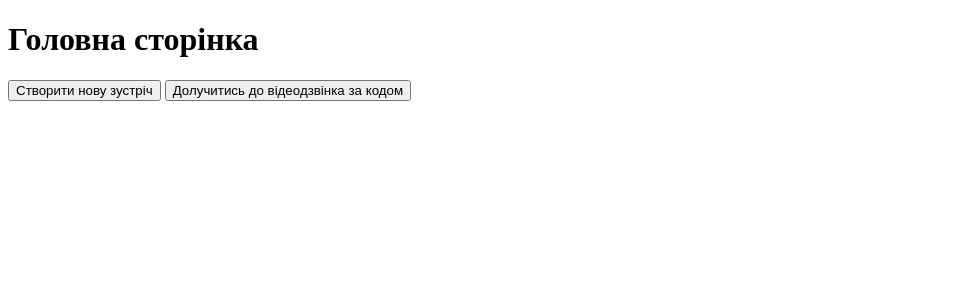
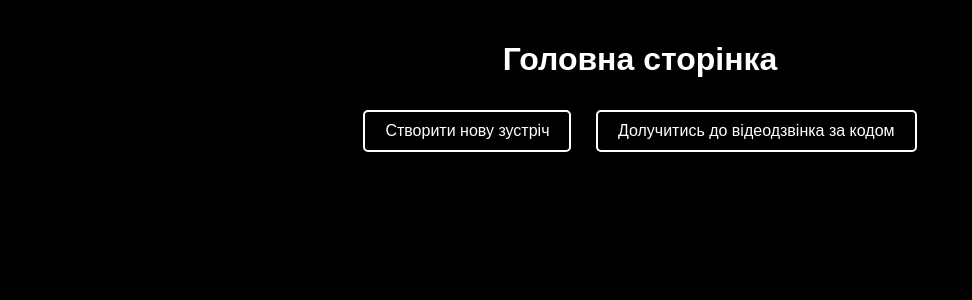
Before and after one commit to galaburdal/Galaburda.University.Google-Meet, a Flask app: page / in a window 1280 px wide. Shown: the top 300 px of the page, without its empty margins (0-972 px from the left). Run offline with Flask 3, Linux system fonts and the light colour scheme.

Commit message:
new tasks

```diff
--- a/templates/index.html
+++ b/templates/index.html
@@ -5,19 +5,90 @@
     <meta http-equiv="X-UA-Compatible" content="IE=edge">
     <meta name="viewport" content="width=device-width, initial-scale=1.0">
     <title>Головна сторінка</title>
+    <style>
+        body {
+            margin: 0;
+            padding: 0;
+            font-family: Arial, sans-serif;
+            background-color: #000;
+            color: #fff;
+        }
+
+        .container {
+            max-width: 1200px;
+            margin: 0 auto;
+            padding: 20px;
+            text-align: center;
+        }
+
+        .btn {
+            display: inline-block;
+            padding: 10px 20px;
+            margin: 10px;
+            font-size: 16px;
+            text-align: center;
+            text-decoration: none;
+            color: #fff;
+            background-color: #000;
+            border: 2px solid #fff;
+            border-radius: 5px;
+            cursor: pointer;
+            transition: background-color 0.3s, color 0.3s;
+        }
+
+        .btn:hover {
+            background-color: #fff;
+            color: #000;
+        }
+
+        .modal {
+            display: none;
+            position: fixed;
+            z-index: 1;
+            left: 0;
+            top: 0;
+            width: 100%;
+            height: 100%;
+            overflow: auto;
+            background-color: rgb(0, 0, 0);
+            background-color: rgba(0, 0, 0, 0.4);
+        }
+
+        .modal-content {
+            background-color: #fefefe;
+            margin: 15% auto;
+            padding: 20px;
+            border: 1px solid #888;
+            width: 80%;
+        }
+
+        .close {
+            color: #aaa;
+            float: right;
+            font-size: 28px;
+            font-weight: bold;
+        }
+
+        .close:hover,
+        .close:focus {
+            color: black;
+            text-decoration: none;
+            cursor: pointer;
+        }
+    </style>
 </head>
 <body>
     <div class="container">
         <h1 class="mt-5">Головна сторінка</h1>
-        <button id="createMeeting" class="btn btn-primary">Створити нову зустріч</button>
-        <button id="joinMeetingByCode" class="btn btn-primary">Долучитись до відеодзвінка за кодом</button>
+        <button id="createMeeting" class="btn">Створити нову зустріч</button>
+        <button id="joinMeetingByCode" class="btn">Долучитись до відеодзвінка за кодом</button>
     </div>
 
-    <div id="optionsModal" class="modal" style="display: none;">
+    <div id="optionsModal" class="modal">
         <div class="modal-content">
             <span class="close" onclick="hideOptions()">&times;</span>
-            <button onclick="createMeeting()">Створити нову зустріч</button>
-            <button onclick="joinMeetingByCode()">Долучитись до відеодзвінка за кодом</button>
+            <button onclick="createMeeting()" class="btn">Створити нову зустріч</button>
+            <button onclick="joinMeetingByCode()" class="btn">Долучитись до відеодзвінка за кодом</button>
         </div>
     </div>
 
@@ -38,9 +109,8 @@
             alert("Долучитись до відеодзвінка за кодом");
         }
 
-        // Додати обробники кліків на кнопки
-        document.getElementById('createMeeting').addEventListener('click', createMeeting);
-        document.getElementById('joinMeetingByCode').addEventListener('click', joinMeetingByCode);
+        document.getElementById('createMeeting').addEventListener('click', showOptions);
+        document.getElementById('joinMeetingByCode').addEventListener('click', showOptions);
     </script>
 </body>
 </html>
```
